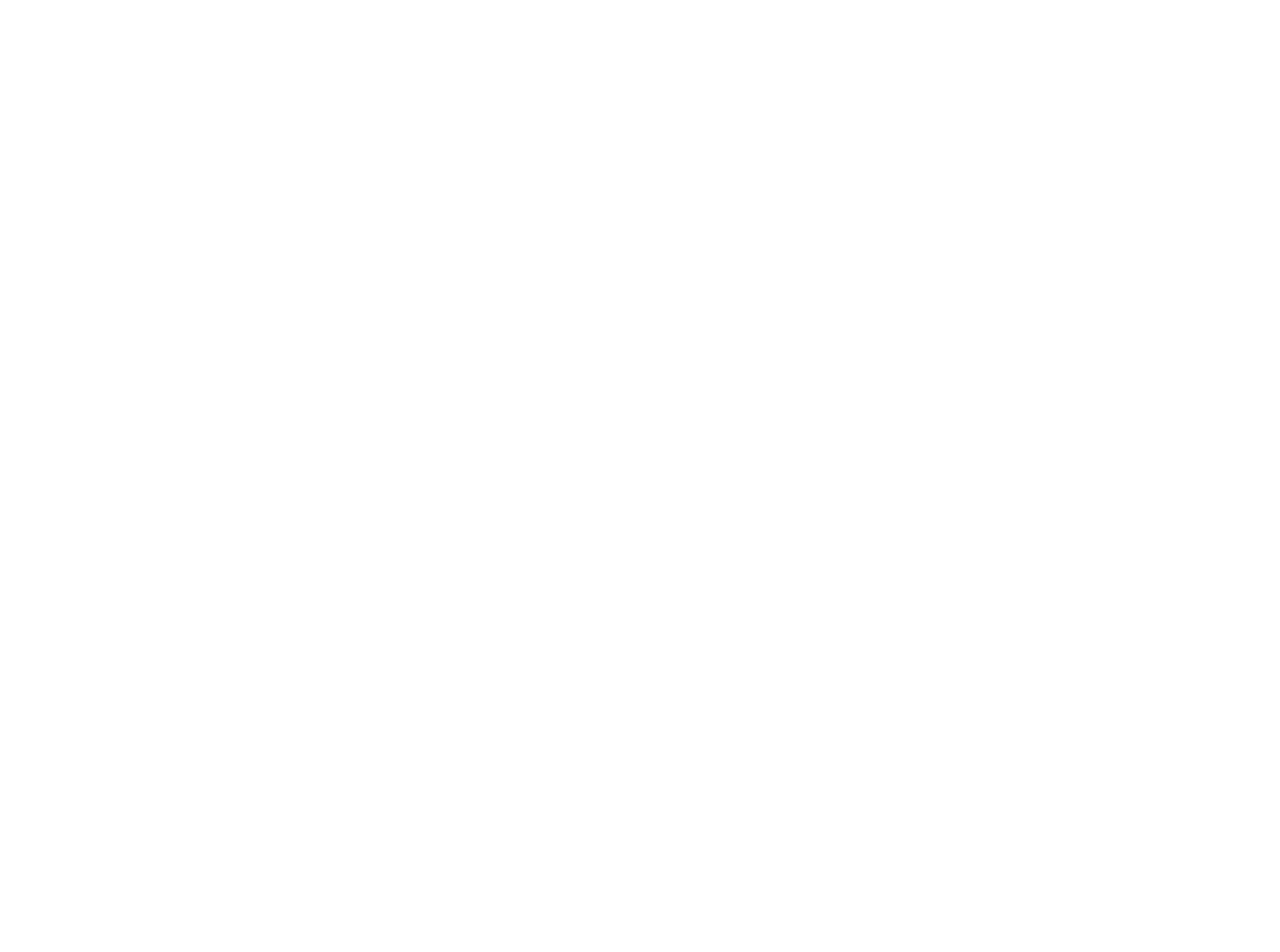
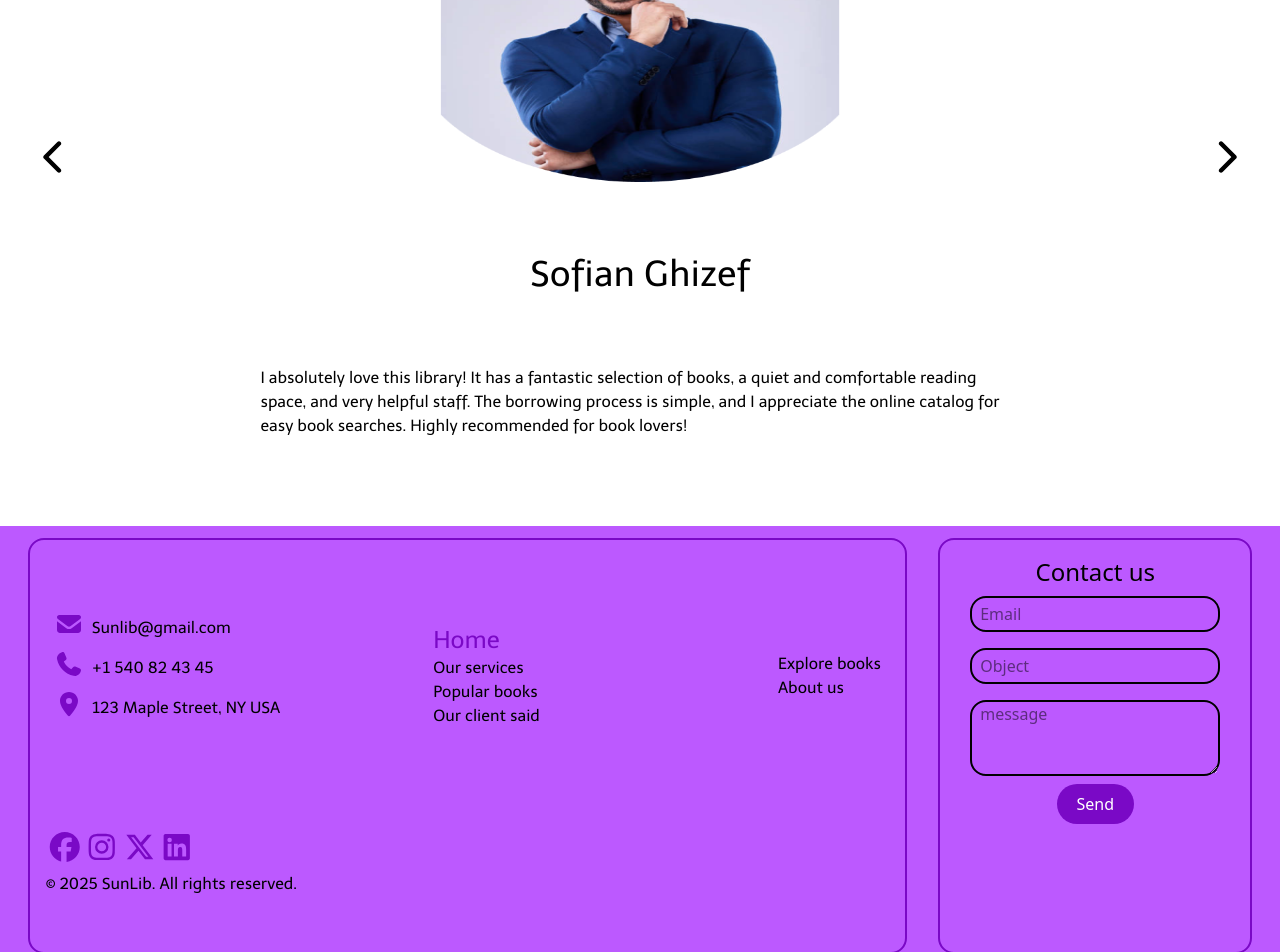
Before and after one commit to mohand-djouadi/sunlib-ui, a React (Vite) app: page / in a window 1280 px wide. Shown: the part 1680-2632 px from the top of the page. Before the commit the page ends 1422 px from the top, so only its background shows below. Built offline with nearby package versions, Linux system fonts and the light colour scheme; a web font is replaced by a local one.

Commit message:
finalize footer and semi-finalize home page

```diff
--- a/src/Components/BookCard/BookCard.jsx
+++ b/src/Components/BookCard/BookCard.jsx
@@ -1,22 +1,28 @@
-
-
 const BookCard = ({ book }) => {
-
     const stars = Array.from({ length: 5 }, (_, i) => (
-    <span key={i} className={`text-5xl ${i < book.rate ? "text-yellow-400" : "text-gray-300"}`}>
+        <span
+            key={i}
+            className={`text-5xl ${
+                i < book.rate ? 'text-yellow-400' : 'text-gray-300'
+            }`}
+        >
             ★
         </span>
-  ));
+    ))
 
     return (
-    <div className="px-1 py-6 my-2 flex flex-col justify-around items-center border-2 border-primary w-[80%] rounded-2xl lg:w-[30%]">
-        <h4 className="text-2xl my-3 dark:text-white">{ book.title }</h4>
+        <div className="px-1 py-6 my-2 flex flex-col justify-around items-center border-2 border-primary w-[80%] rounded-2xl lg:w-[25%]">
+            <h4 className="text-2xl my-3 h-20 text-center dark:text-white">
+                {book.title}
+            </h4>
             <img className="w-[100%] h-65" src={book.image} alt={book.title} />
-        <h4 className="text-2xl my-3 dark:text-white">{ book.author }</h4>
+            <h4 className="text-2xl my-3 dark:text-white">{book.author}</h4>
             <div className="mb-3">{stars}</div>
             <div className="flex flex-row justify-between items-center">
                 <button className="btn-primary w-25 mx-2">Buy</button>
-            <button className="btn-secondary w-25 mx-2 dark:text-white">Borrow</button>
+                <button className="btn-secondary w-25 mx-2 dark:text-white">
+                    Borrow
+                </button>
             </div>
         </div>
     )
--- a/src/Components/ClientSaid/ClientSaid.jsx
+++ b/src/Components/ClientSaid/ClientSaid.jsx
@@ -1,9 +1,89 @@
-import React from 'react'
+import { FontAwesomeIcon } from '@fortawesome/react-fontawesome'
+import clientImg from '../../assets/client.png'
+import TitleSeparator from '../TitleSeprator/TitleSeparator'
+import {
+    faChevronLeft,
+    faChevronRight,
+} from '@fortawesome/free-solid-svg-icons'
+import { useState } from 'react'
+
+const clients = [
+    {
+        image: clientImg,
+        name: 'Sofian Ghizef',
+        said: 'I absolutely love this library! It has a fantastic selection of books, a quiet and comfortable reading space, and very helpful staff. The borrowing process is simple, and I appreciate the online catalog for easy book searches. Highly recommended for book lovers!',
+    },
+    {
+        image: clientImg,
+        name: 'Amel Kaci',
+        said: 'A wonderful place to spend time! The library is well-organized, and I always find the books I need. The digital services are very convenient, and the staff is welcoming. A must-visit for students and researchers.',
+    },
+    {
+        image: clientImg,
+        name: 'Yacine Belkacem',
+        said: 'This library exceeded my expectations. The atmosphere is calm, perfect for studying, and the variety of books and journals is impressive. The mobile app for tracking my borrowings is a huge plus!',
+    },
+]
 
 const ClientSaid = () => {
-  return (
-    <div>ClientSaid</div>
-  )
+    const [currentClient, setCurrentClient] = useState(clients[0])
+
+    const handleLeftSwitch = () => {
+        const clientIndex = clients.findIndex(
+            (client) => client.name == currentClient.name
+        )
+        if (clientIndex == clients.length - 1) {
+            setCurrentClient(clients[0])
+        } else {
+            setCurrentClient(clients[clientIndex + 1])
+        }
+    }
+
+    const handleRightSwitch = () => {
+        const clientIndex = clients.findIndex(
+            (client) => client.name == currentClient.name
+        )
+        if (clientIndex == 0) {
+            setCurrentClient(clients[clients.length - 1])
+        } else {
+            setCurrentClient(clients[clientIndex - 1])
+        }
+    }
+
+    return (
+        <div className="flex flex-col justify-center items-center">
+            <TitleSeparator title="Our client said" />
+            <div className="flex flex-row justify-around items-center w-[95%]">
+                <div>
+                    <FontAwesomeIcon
+                        onClick={() => handleLeftSwitch()}
+                        className="text-4xl dark:text-white"
+                        icon={faChevronLeft}
+                    />
+                </div>
+                <div className="mt-6 flex flex-col justify-evenly items-center h-[70vh] w-[80%] mx-auto lg:h-[85vh] lg:w-[85%]">
+                    <img
+                        className="h-70 w-[75%] lg:w-[45%] lg:h-70"
+                        src={currentClient.image}
+                        alt={currentClient.name}
+                    />
+                    <h2 className="font-normal text-4xl dark:text-white">
+                        {currentClient.name}
+                    </h2>
+                    <p className="w-[75%] px-2 py1 font-normal dark:text-white">
+                        {currentClient.said}
+                    </p>
+                </div>
+                <div>
+                    <FontAwesomeIcon
+                        onClick={() => handleRightSwitch()}
+                        className="text-4xl dark:text-white"
+                        icon={faChevronRight}
+                    />
+                </div>
+            </div>
+        </div>
+    )
 }
 
 export default ClientSaid
--- /dev/null
+++ b/src/Components/Footer/Footer.jsx
@@ -0,0 +1,112 @@
+import { FontAwesomeIcon } from '@fortawesome/react-fontawesome'
+import {
+    faPhone,
+    faEnvelope,
+    faLocationDot,
+} from '@fortawesome/free-solid-svg-icons'
+import {
+    faFacebook,
+    faInstagram,
+    faXTwitter,
+    faLinkedin,
+} from '@fortawesome/free-brands-svg-icons'
+
+const Footer = () => {
+    return (
+        <footer className="flex flex-row justify-around items-center w-[100%] p-3 bg-primary mt-4 h-[55vh] max-sm:flex max-sm:flex-col max-sm:h-auto">
+            <div className="border-2 rounded-2xl border-secondary p-4 w-[70%] h-[100%] flex flex-col justify-around max-sm:w-[90%]">
+                <div className="flex flex-row items-center justify-between max-sm:flex max-sm:flex-col">
+                    <div>
+                        <div className="my-3 text-1xl font-normal">
+                            <FontAwesomeIcon
+                                className="text-secondary text-2xl px-2"
+                                icon={faEnvelope}
+                            />
+                            Sunlib@gmail.com
+                        </div>
+                        <div className="my-3 text-1xl font-normal">
+                            <FontAwesomeIcon
+                                className="text-secondary text-2xl px-2"
+                                icon={faPhone}
+                            />
+                            +1 540 82 43 45
+                        </div>
+                        <div className="my-3 text-1xl font-normal">
+                            <FontAwesomeIcon
+                                className="text-secondary text-2xl px-2"
+                                icon={faLocationDot}
+                            />
+                            123 Maple Street, NY USA
+                        </div>
+                    </div>
+                    <div className="flex flex-row justify-between w-full p-2 items-center mt-5 lg:w-[55%]">
+                        <div>
+                            <h4 className="font-normal text-2xl text-secondary">
+                                Home
+                            </h4>
+                            <p className="font-normal text-1xl">Our services</p>
+                            <p className="font-normal text-1xl">
+                                Popular books
+                            </p>
+                            <p className="font-normal text-1xl">
+                                Our client said
+                            </p>
+                        </div>
+                        <div>
+                            <h4 className="font-normal text-1xl">
+                                Explore books
+                            </h4>
+                            <h4 className="font-normal text-1xl">About us</h4>
+                        </div>
+                    </div>
+                </div>
+                <div>
+                    <div className="mb-2 mt-4 max-sm:flex max-sm:justify-around max-sm:mb-4">
+                        <FontAwesomeIcon
+                            className="text-3xl text-secondary max-sm:text-4xl"
+                            icon={faFacebook}
+                        />
+                        <FontAwesomeIcon
+                            className="text-3xl text-secondary max-sm:text-4xl"
+                            icon={faInstagram}
+                        />
+                        <FontAwesomeIcon
+                            className="text-3xl text-secondary max-sm:text-4xl"
+                            icon={faXTwitter}
+                        />
+                        <FontAwesomeIcon
+                            className="text-3xl text-secondary max-sm:text-4xl"
+                            icon={faLinkedin}
+                        />
+                    </div>
+                    <p className="font-normal text-1xl max-sm:text-center">
+                        © 2025 SunLib. All rights reserved.
+                    </p>
+                </div>
+            </div>
+            <div className="border-2 rounded-2xl border-secondary p-4 w-[25%] h-[100%] my-2 max-sm:w-[90%]">
+                <h3 className="text-center text-2xl">Contact us</h3>
+                <form className="flex flex-col items-center h-[100%]">
+                    <input
+                        className="border-black border-2 rounded-2xl px-2 py-1 w-[90%] my-2"
+                        type="text"
+                        placeholder="Email"
+                    />
+                    <input
+                        className="border-black border-2 rounded-2xl px-2 py-1 w-[90%] my-2"
+                        type="text"
+                        placeholder="Object"
+                    />
+                    <textarea
+                        className="w-[90%] border-2 rounded-2xl px-2 py1 my-2"
+                        rows={3}
+                        placeholder="message"
+                    ></textarea>
+                    <button className="btn-primary">Send</button>
+                </form>
+            </div>
+        </footer>
+    )
+}
+
+export default Footer
--- /dev/null
+++ b/src/Pages/About/About.jsx
@@ -0,0 +1,12 @@
+import React from 'react'
+
+const About = () => {
+  return (
+    <div>
+        <Header />
+        <Banner />
+    </div>
+  )
+}
+
+export default About
--- a/src/Pages/App.jsx
+++ b/src/Pages/App.jsx
@@ -3,6 +3,7 @@
 import Login from './Login/Login'
 import Home from './Home/Home'
 import Signup from './SignUp/Signup'
+import About from './About/About'
 
 function App() {
 
@@ -12,6 +13,7 @@
         <Route path='/' element={<Home />} />
         <Route path='/login' element={<Login />} />
         <Route path='/signup' element={<Signup />} />
+        <Route path='/about' element={<About />} />
       </Routes>
     </BrowserRouter>
   )
--- a/src/Pages/Home/Home.jsx
+++ b/src/Pages/Home/Home.jsx
@@ -1,7 +1,9 @@
-import Banner from "../../Components/Banner/Banner"
-import Header from "../../Components/Header/Header"
-import ServicesList from "../../Components/ServicesList/ServicesList"
-import PopularBooks from "../../Components/PopularBooks/PopularBooks"
+import Banner from '../../Components/Banner/Banner'
+import Header from '../../Components/Header/Header'
+import ServicesList from '../../Components/ServicesList/ServicesList'
+import PopularBooks from '../../Components/PopularBooks/PopularBooks'
+import ClientSaid from '../../Components/ClientSaid/ClientSaid'
+import Footer from '../../Components/Footer/Footer'
 
 const Home = () => {
     return (
@@ -10,6 +12,8 @@
             <Banner />
             <ServicesList />
             <PopularBooks />
+            <ClientSaid />
+            <Footer />
         </div>
     )
 }
```
Also changed, not shown: src/Components/PopularBooks/PopularBooks.jsx (+32 -13 lines), src/assets/client.png (added), 1 other file (tests, documents, lock files or other folders). Lines whose indentation alone changed are shown as unchanged.
